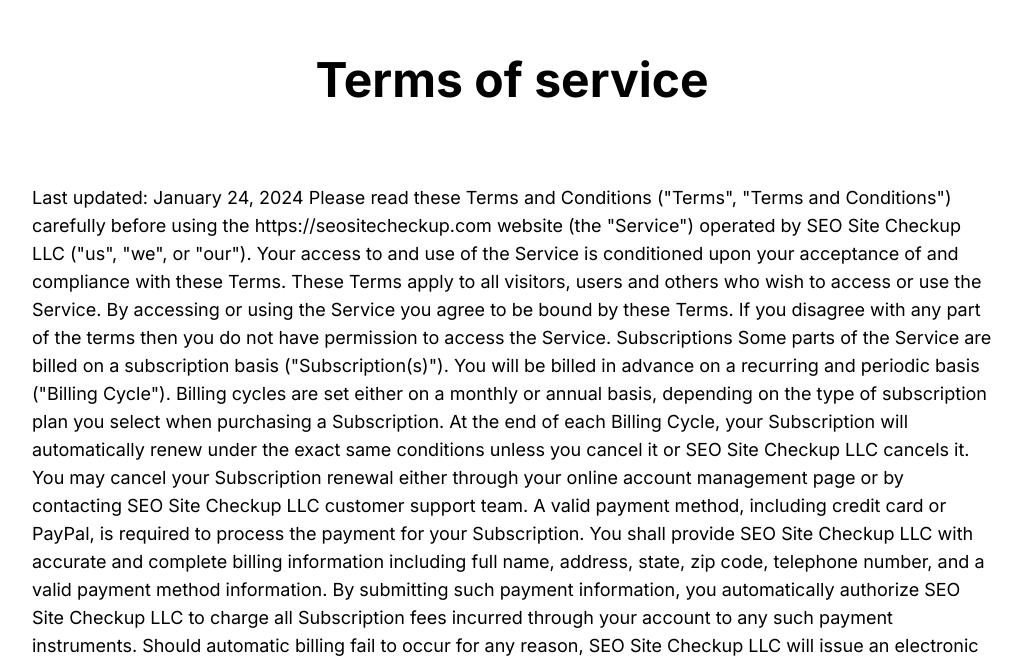
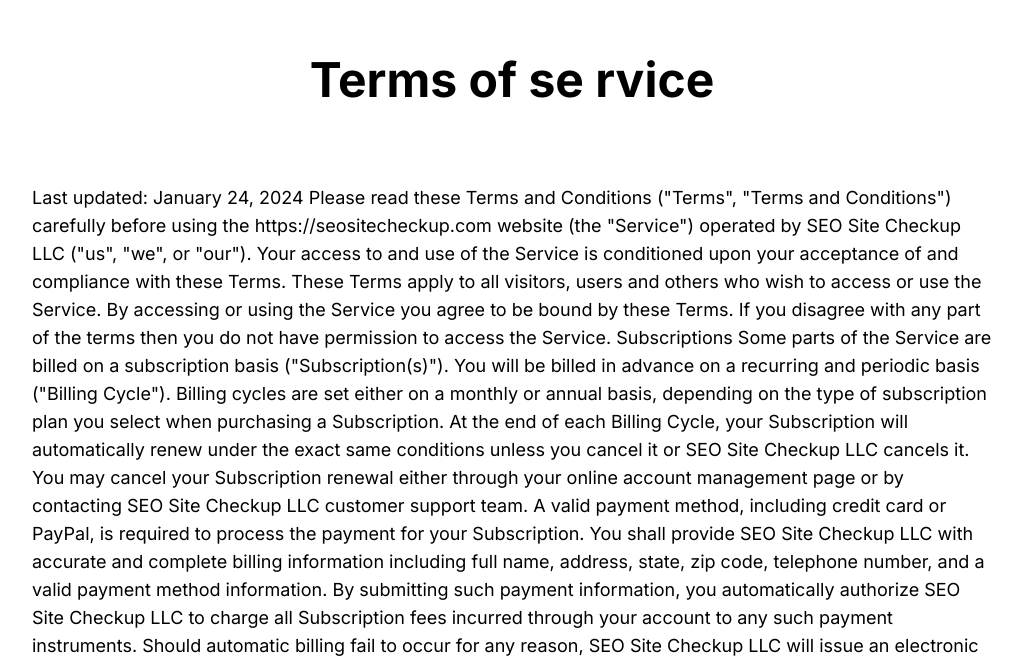
Before and after one commit to harshit960/SEO-Audit, a Next.js app in the folder seoaudit/: page /terms-of-service in a window 1280 px wide. Shown: the part 152-810 px from the top of the page, without its empty margins (128-1150 px from the left). Built offline with nearby package versions, Linux system fonts and the light colour scheme.

Commit message:
refactor: Fix typo in terms-of-service page

```diff
--- a/seoaudit/app/terms-of-service/page.tsx
+++ b/seoaudit/app/terms-of-service/page.tsx
@@ -4,7 +4,7 @@
   return (
     <div className='mx-40'>
         <div className="text-center text-5xl font-bold mt-52">
-        Terms of service
+        Terms of se      rvice
         </div>
 
         <div className="my-20 text-lg mb-20">
```
